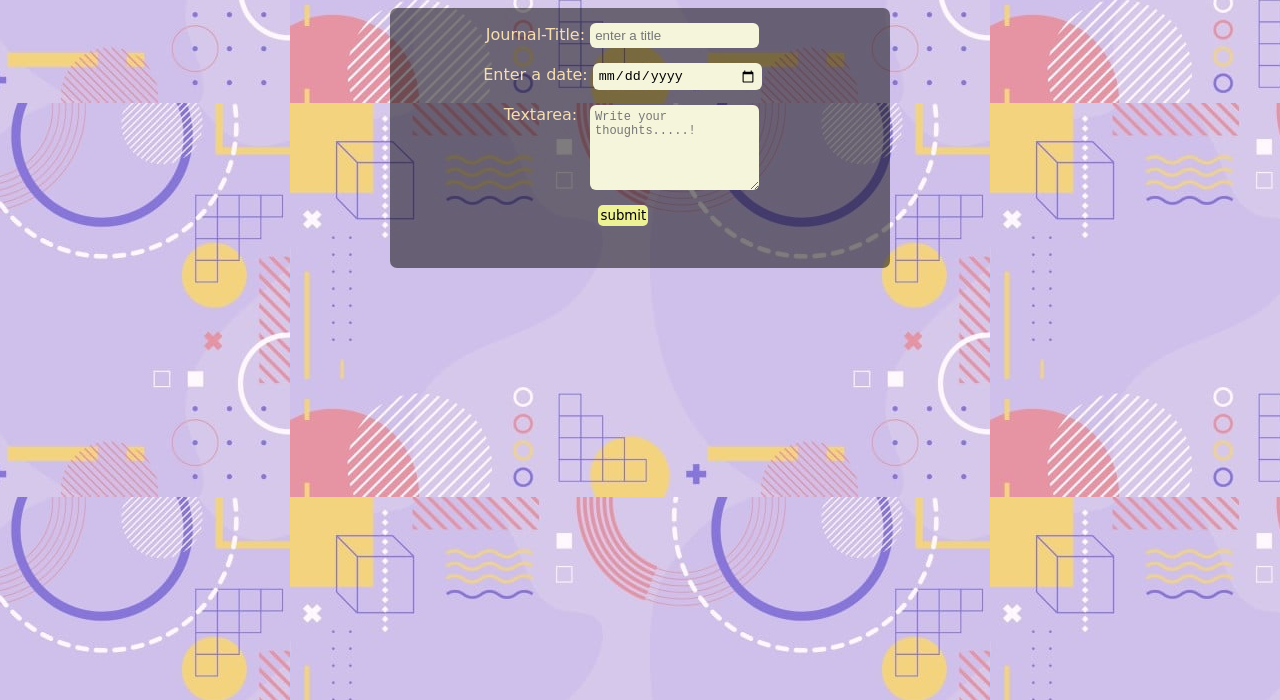
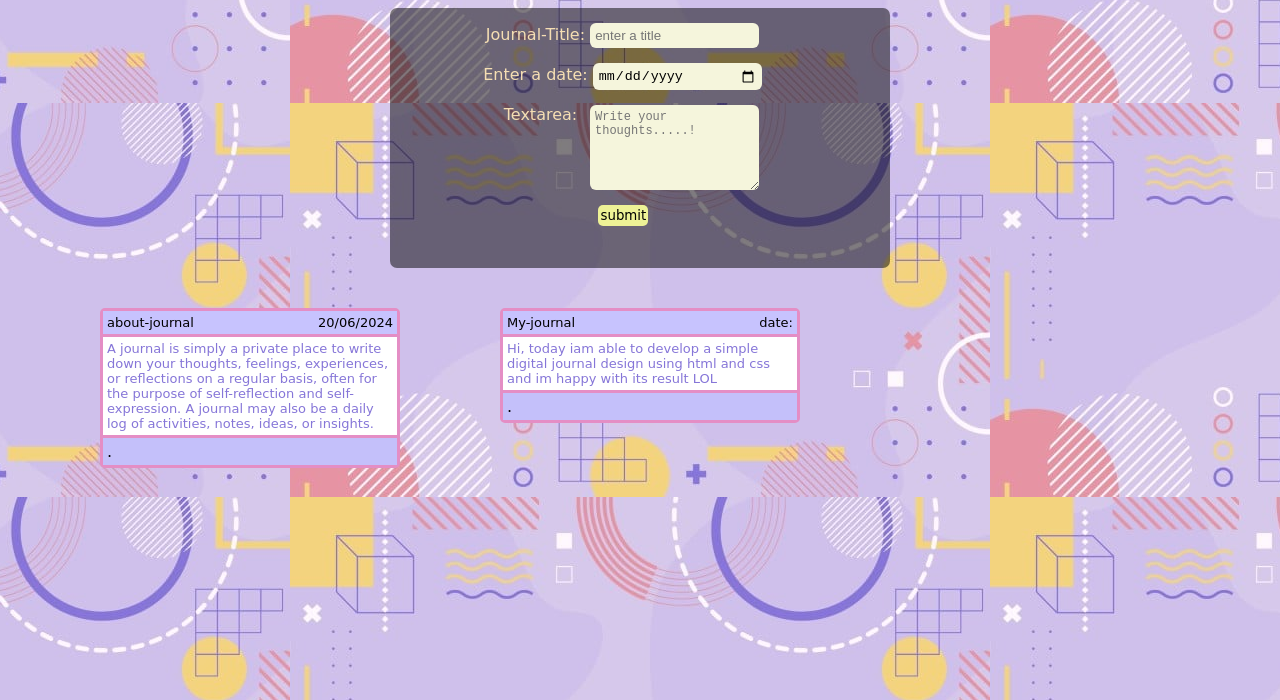
Before and after one commit to HMalini21/online-journal, a plain HTML site: page index.html in a window 1280 px wide. Shown: the part 100-800 px from the top of the page. Drawn offline with Linux system fonts and the light colour scheme.

Commit message:
added a journal page

```diff
--- a/index.html
+++ b/index.html
@@ -33,6 +33,39 @@
         </div>
       </form>
     </div>
-    <div class="dairy-container"></div>
+    <div class="grid-container">
+      <div class="dairy-PG bd-rd">
+        <div class="top-div bd-rd-bt p-2">
+          <p>about-journal</p>
+          <p>20/06/2024</p>
+        </div>
+        <div class="mid-div bd-rd-bt p-2">
+          <p>
+            A journal is simply a private place to write down your thoughts, feelings, experiences,
+            or reflections on a regular basis, often for the purpose of self-reflection and
+            self-expression. A journal may also be a daily log of activities, notes, ideas, or
+            insights.
+          </p>
+        </div>
+        <div class="btm-div p-2">
+          <p>.</p>
+        </div>
+      </div>
+      <div class="dairy-PG bd-rd">
+        <div class="top-div bd-rd-bt p-2">
+          <p>My-journal</p>
+          <p>date:</p>
+        </div>
+        <div class="mid-div bd-rd-bt p-2">
+          <p>
+            Hi, today iam able to develop a simple digital journal design using html and css and im
+            happy with its result LOL
+          </p>
+        </div>
+        <div class="btm-div p-2">
+          <p>.</p>
+        </div>
+      </div>
+    </div>
   </body>
 </html>
--- a/style.css
+++ b/style.css
@@ -79,11 +79,43 @@ button {
   padding: 5px;
   height: 85px;
 }
-.dairy-container {
+.grid-container {
   margin-top: 40px;
+  display: grid;
+  display: flex;
 }
 .dairy-PG {
-  background-color: rgba(0, 0, 0, 0.5);
+  width: 300px;
+  border-radius: 5px;
+  margin-left: 100px;
+  height: 100%;
+}
 
-  width: 500px;
+.top-div {
+  display: flex;
+  justify-content: space-between;
+  background-color: #c7c3fe;
+  font-size: small;
 }
+
+.mid-div {
+  font-size: small;
+  color: #8676d8;
+  background-color: white;
+}
+
+.btm-div {
+  background-color: #c4c0fa;
+}
+
+.bd-rd {
+  border-color: #e48ec5;
+  border-style: solid;
+}
+
+.bd-rd-bt {
+  border-bottom: solid #e48ec5;
+}
+.p-2 {
+  padding: 4px;
+}
```
